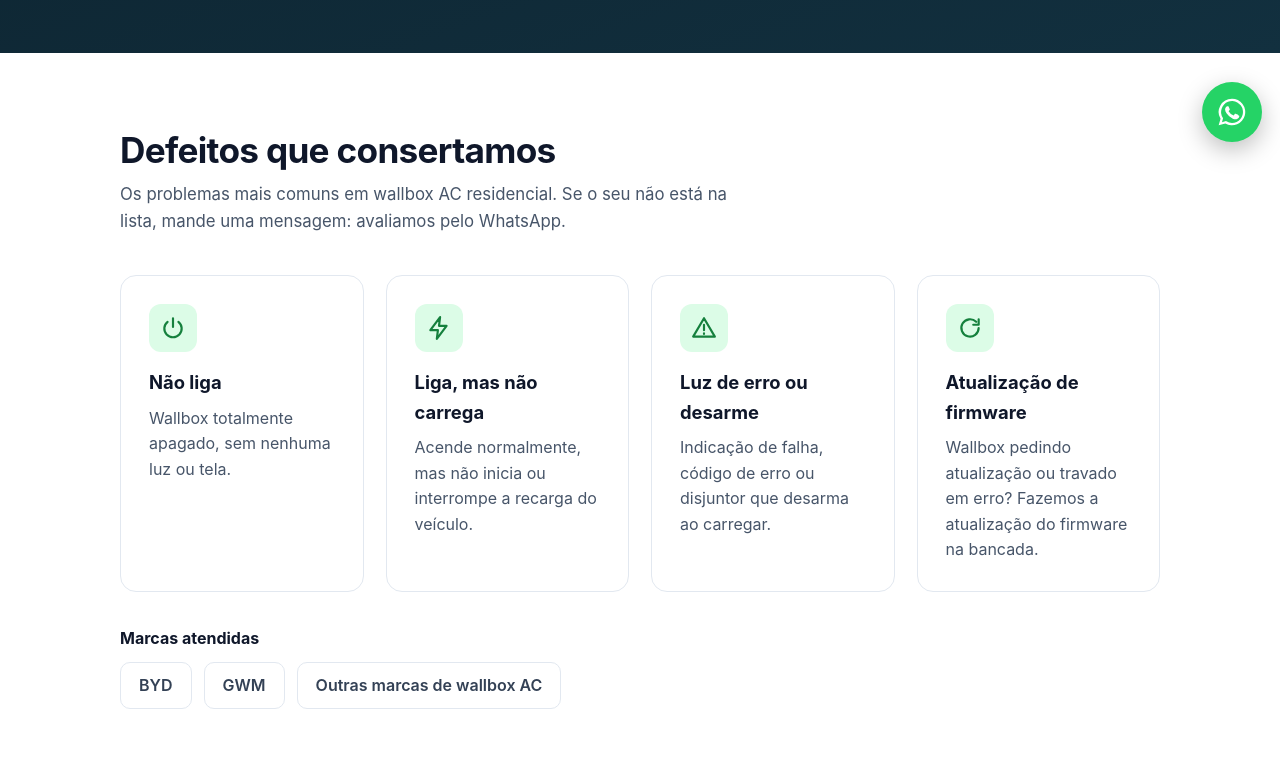
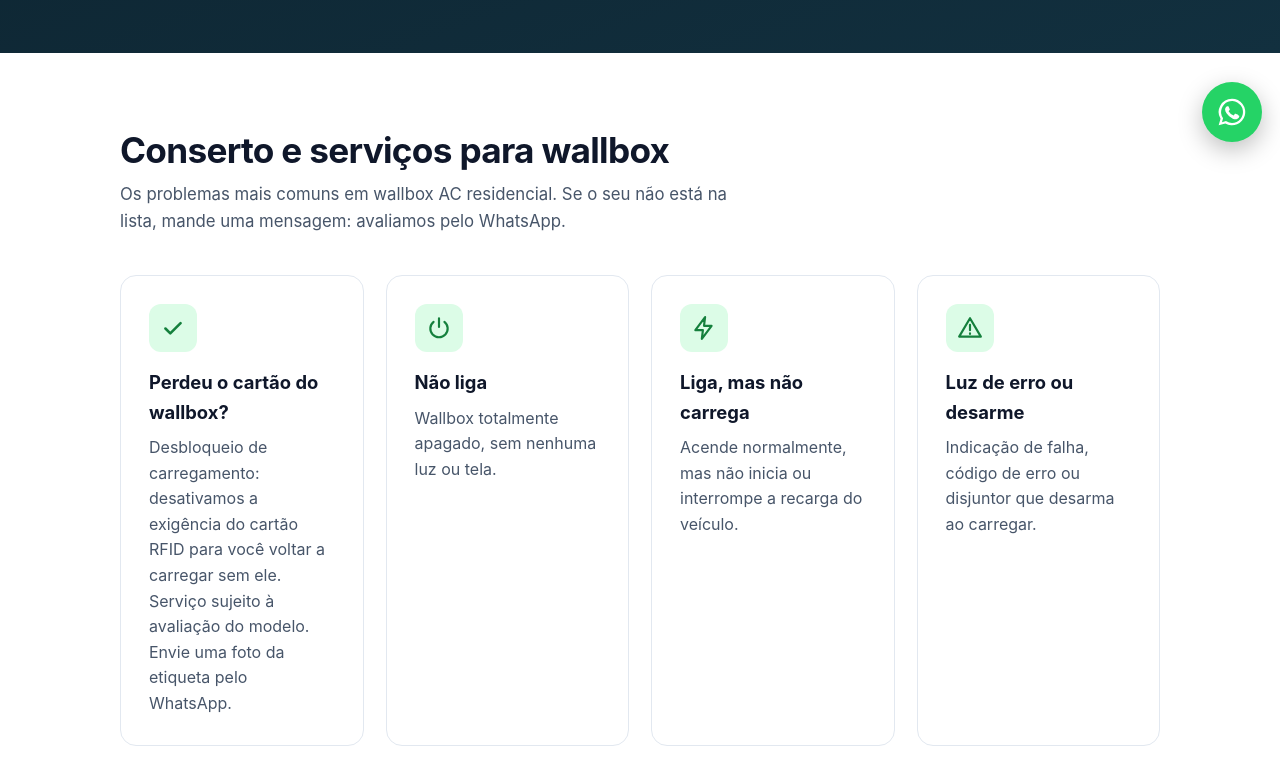
Before and after one commit to eletronicar/eletronicar-site, a plain HTML site: page index.html in a window 1280 px wide. Shown: the part 640-1405 px from the top of the page. Drawn offline with Linux system fonts and the light colour scheme.

Commit message:
Serviço: desbloqueio de carregamento (cartão RFID perdido)

```diff
--- a/index.html
+++ b/index.html
@@ -12,7 +12,7 @@
 <meta charset="utf-8">
 <meta name="viewport" content="width=device-width,initial-scale=1">
 <title>Conserto de Wallbox em São João da Boa Vista · Eletronicar</title>
-<meta name="description" content="Conserto e atualização de firmware de wallbox AC (carregador de carro elétrico) BYD, GWM e outras marcas. Diagnóstico em bancada em São João da Boa Vista – SP. Orçamento pelo WhatsApp.">
+<meta name="description" content="Conserto, atualização de firmware e desbloqueio de carregamento (cartão RFID perdido) de wallbox AC (carregador de carro elétrico) BYD, GWM e outras marcas. Diagnóstico em bancada em São João da Boa Vista – SP. Orçamento pelo WhatsApp.">
 <link rel="canonical" href="https://eletronicar.com.br/">
 <meta property="og:title" content="Eletronicar · Conserto de Wallbox">
 <meta property="og:description" content="Wallbox parou? Diagnóstico em bancada e reparo de placa. São João da Boa Vista e região.">
@@ -142,9 +142,11 @@ footer p{margin:0;max-width:620px}
 </div></section>
 
 <section id="defeitos"><div class="wrap">
- <h2>Defeitos que consertamos</h2>
+ <h2>Conserto e serviços para wallbox</h2>
  <p class="sub">Os problemas mais comuns em wallbox AC residencial. Se o seu não está na lista, mande uma mensagem: avaliamos pelo WhatsApp.</p>
  <div class="grid3">
+  <div class="card" id="cartao"><div class="ico"><svg><use href="#ok"/></svg></div><h3>Perdeu o cartão do wallbox?</h3><p>Desbloqueio de carregamento: desativamos a exigência do cartão RFID para você voltar a carregar sem ele. Serviço sujeito à avaliação do modelo. Envie uma foto da etiqueta pelo WhatsApp.</p></div>
+
   <div class="card"><div class="ico"><svg viewBox="0 0 24 24"><path fill="none" stroke="currentColor" stroke-width="2" stroke-linecap="round" d="M12 3v8M7 6.3a8 8 0 1 0 10 0"/></svg></div><h3>Não liga</h3><p>Wallbox totalmente apagado, sem nenhuma luz ou tela.</p></div>
   <div class="card"><div class="ico"><svg viewBox="0 0 24 24"><path fill="none" stroke="currentColor" stroke-width="2" stroke-linejoin="round" d="M13 2 4 14h7l-1 8 9-12h-7z"/></svg></div><h3>Liga, mas não carrega</h3><p>Acende normalmente, mas não inicia ou interrompe a recarga do veículo.</p></div>
   <div class="card"><div class="ico"><svg viewBox="0 0 24 24"><path fill="none" stroke="currentColor" stroke-width="2" stroke-linecap="round" stroke-linejoin="round" d="M12 3 2 20h20L12 3Zm0 6v5m0 3v.5"/></svg></div><h3>Luz de erro ou desarme</h3><p>Indicação de falha, código de erro ou disjuntor que desarma ao carregar.</p></div>
@@ -184,6 +186,7 @@ footer p{margin:0;max-width:620px}
  <details><summary>Vocês fazem atualização de wallbox?</summary><p>Sim. Fazemos a atualização do firmware do wallbox na bancada. Antes, conferimos se o problema é mesmo de software ou se há defeito na placa.</p></details>
  <details><summary>Quanto custa o conserto?</summary><p>Depende do defeito. O orçamento é passado depois do diagnóstico em bancada, antes de qualquer serviço.</p></details>
  <details><summary>Vocês são assistência autorizada?</summary><p>Não. A Eletronicar é um serviço independente de reparo eletrônico, sem vínculo com os fabricantes.</p></details>
+ <details><summary>Perdi o cartão. Posso carregar sem ele?</summary><p>Sim. Fazemos o desbloqueio de carregamento: desativamos a exigência do cartão RFID em modelos compatíveis, após avaliação na bancada. O wallbox passa a permitir a recarga sem apresentar o cartão; quem tiver acesso ao equipamento poderá iniciar a carga. Envie a foto da etiqueta pelo WhatsApp para avaliarmos o seu modelo.</p></details>
 </div></section>
 
 <section id="contato"><div class="wrap">
```
